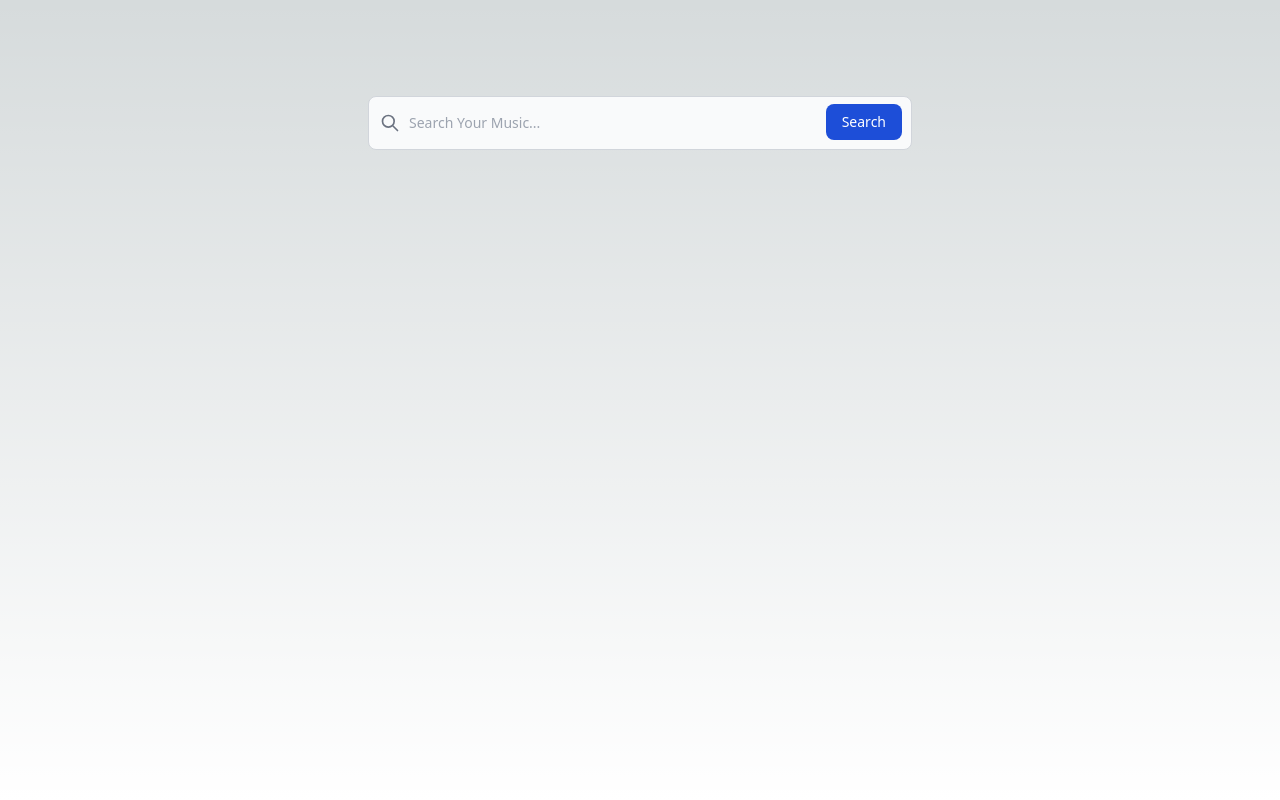
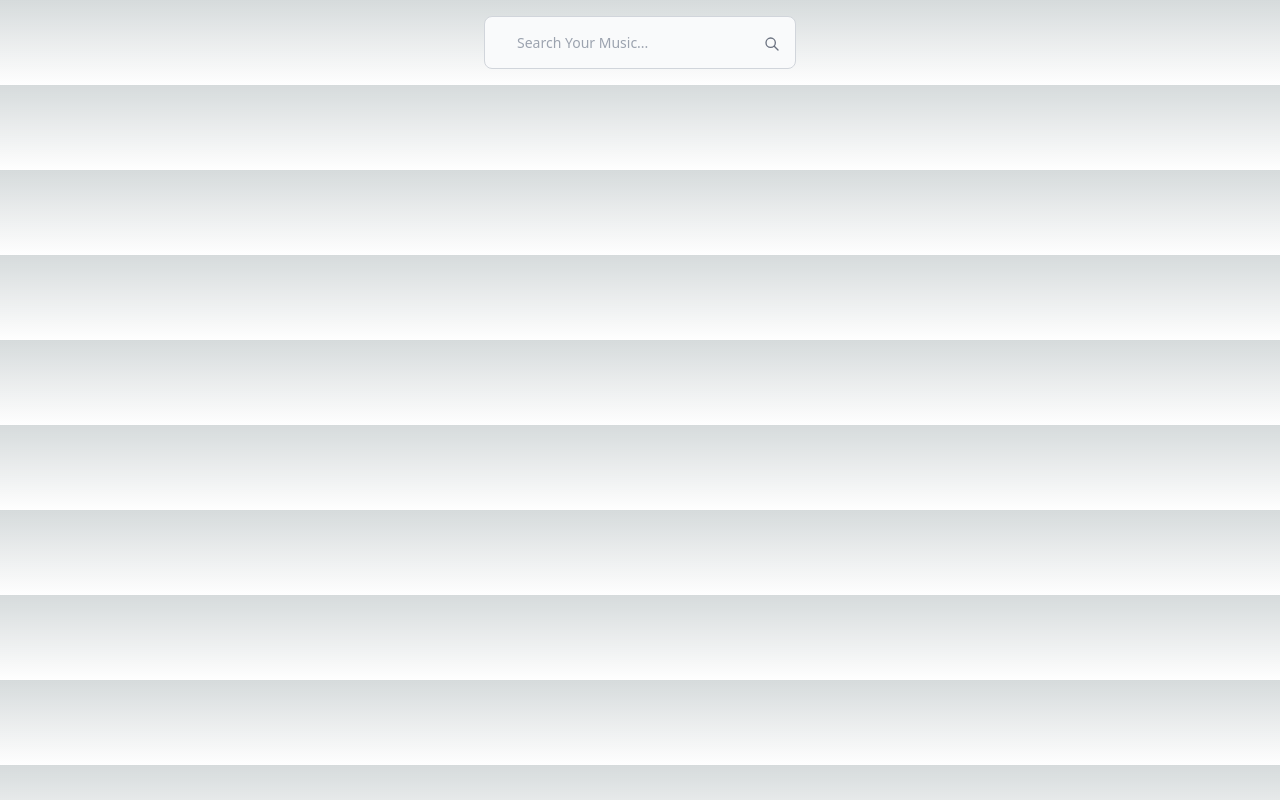
Before and after one commit to DocksDocks/quicktube, a Next.js app: page / in a window 1280 px wide. Built offline with nearby package versions, Linux system fonts and the light colour scheme.

Commit message:
visual fix, removing order by 'viewcount'

```diff
--- a/pages/api/youtube.js
+++ b/pages/api/youtube.js
@@ -19,7 +19,7 @@ export default async function handler(req, res) {
             videoCategoryId: 10,
             safeSearch: "moderate",
             maxResults: 5,
-            order: "viewCount"
+            // order: "viewCount"
         },
     });
     const videos = response.data.items;
--- a/pages/index.js
+++ b/pages/index.js
@@ -1,5 +1,5 @@
 import { Inter } from '@next/font/google'
-import styles from '@/styles/Home.module.css'
+import styles from '@/styles/Music.module.css'
 import ReactPlayer from 'react-player'
 import { useState } from 'react'
 
@@ -7,9 +7,9 @@ const inter = Inter({ subsets: ['latin'] })
 
 
 
-export default function Home() {
+export default function Music() {
   const [posts, setPosts] = useState([]);
-
+  const [currentVideo, setCurrentVideo] = useState(6);
   const handleSubmit = async (event) => {
     event.preventDefault();
     const value = event.target.search.value;
@@ -22,28 +22,39 @@ export default function Home() {
     await fetch("/api/youtube", options).then(res => {
       if (res.status == 201) return res.json();
     }).then((data) => {
-      console.log(data)
       setPosts(data);
+      setCurrentVideo(0);
     }).catch(err => console.log(err));
   }
   return (
     <main className={`${styles.main}`}>
       <div className='w-full place-content-center justify-center items-center'>
-        <form className='place-content-center justify-center items-center flex' onSubmit={handleSubmit}>
-          <label htmlFor="default-search" className="mb-2 text-sm font-medium text-gray-900 sr-only dark:text-white">Search</label>
-          <div className="relative w-1/2">
-            <div className="absolute inset-y-0 left-0 flex items-center pl-3 pointer-events-none">
-              <svg aria-hidden="true" className="w-5 h-5 text-gray-500 dark:text-gray-400" fill="none" stroke="currentColor" viewBox="0 0 24 24" xmlns="http://www.w3.org/2000/svg"><path strokeLinecap="round" strokeLinejoin="round" strokeWidth="2" d="M21 21l-6-6m2-5a7 7 0 11-14 0 7 7 0 0114 0z"></path></svg>
-            </div>
-            <input name='search' type="search" id="default-search" className="block w-full p-4 pl-10 text-sm text-gray-900 border border-gray-300 rounded-lg bg-gray-50 focus:ring-blue-500 focus:border-blue-500 dark:bg-gray-700 dark:border-gray-600 dark:placeholder-gray-400 dark:text-white dark:focus:ring-blue-500 dark:focus:border-blue-500" placeholder="Search Your Music..." required />
-            <button type="submit" className="text-white absolute right-2.5 bottom-2.5 bg-blue-700 hover:bg-blue-800 focus:ring-4 focus:outline-none focus:ring-blue-300 font-medium rounded-lg text-sm px-4 py-2 dark:bg-blue-600 dark:hover:bg-blue-700 dark:focus:ring-blue-800">Search</button>
+        <form className='place-content-center justify-center items-center flex mx-4' onSubmit={handleSubmit}>
+      { currentVideo !== 6 && currentVideo !==0 && <button onClick={(e) => { e.preventDefault(); setCurrentVideo(currentVideo - 1) }} className='cursor-pointer bg-red-400 mr-2 px-4 py-3 rounded-lg'>&lt;</button>}
+          <div className="flex relative w-5/6 sm:w-1/4">
+            <input name='search' type="text" id="default-search" className="focus:outline-none block w-full h-full py-4 px-8 text-sm text-gray-900 border border-gray-300 rounded-lg bg-gray-50 focus:ring-blue-500 focus:border-blue-500 dark:bg-gray-700 dark:border-gray-600 dark:placeholder-gray-400 dark:text-white dark:focus:ring-blue-500 dark:focus:border-blue-500" placeholder="Search Your Music..." required />
+            <button type="submit" className="absolute right-4 top-5 focus:outline-none">
+              <svg aria-hidden="true" className="w-full h-4 text-gray-500 dark:text-gray-400" fill="none" stroke="currentColor" viewBox="0 0 24 24" xmlns="http://www.w3.org/2000/svg"><path strokeLinecap="round" strokeLinejoin="round" strokeWidth="2" d="M21 21l-6-6m2-5a7 7 0 11-14 0 7 7 0 0114 0z"></path></svg>
+            </button>
           </div>
+          { currentVideo !== 6 && currentVideo !==4 &&<button onClick={(e) => { e.preventDefault(); setCurrentVideo(currentVideo + 1) }} className='cursor-pointer bg-green-400 ml-2 px-4 py-3 rounded-lg'>&gt;</button> }
         </form>
-        <div className='container flex flex-col'>
-          {posts && posts.map((post) => (
-            <div key={post.id.videoId} className='flex justify-center mt-4'>
-              <ReactPlayer url={`https://www.youtube.com/watch?v=${post.id.videoId}`} />
-            </div>
+        <div className='flex flex-col w-full h-full justify-center'>
+          {posts && posts.map((post, index) => (
+            currentVideo === index && (
+              <div>
+                <div>
+                  {console.log(currentVideo)}
+                </div>
+                <div key={post.id.videoId} className='flex justify-center mt-8'>
+                  <ReactPlayer url={`https://www.youtube.com/watch?v=${post.id.videoId}`}
+                    width="100%" height="100%"
+                    controls={false}
+                    className={`mt-40 ${styles.react_player} ${styles.player_wrapper}}`}
+                  />
+                </div>
+              </div>
+            )
           ))}
         </div>
       </div>
--- /dev/null
+++ b/styles/Music.module.css
@@ -0,0 +1,14 @@
+.main {
+    @apply flex flex-col w-full h-full items-center justify-between py-4;
+  }
+
+  .player_wrapper {
+    position: relative !important;
+    padding-top: 56.25% !important; /* 720 / 1280 = 0.5625 */
+  }
+
+  .react_player {
+    position: absolute !important;
+    top: 0 !important;
+    left: 0 !important;
+  }
```
